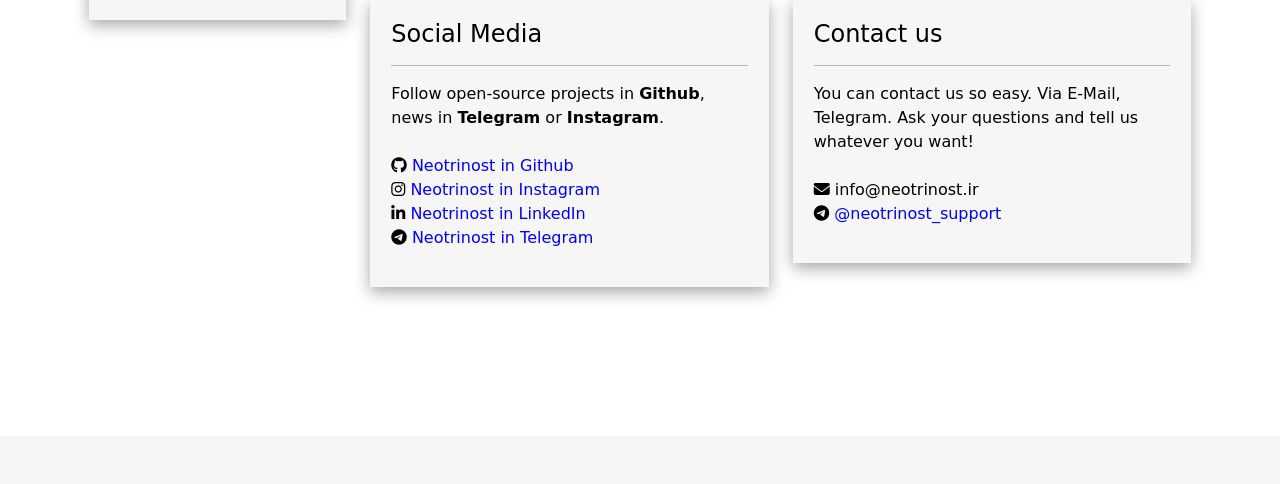
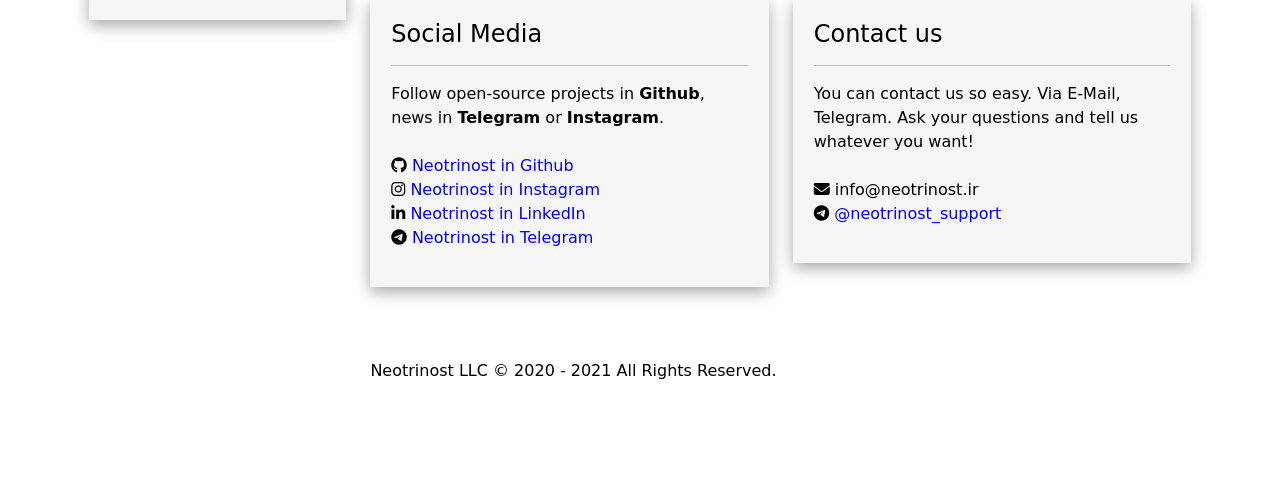
Before and after one commit to Neotrinost/Neotrinost.ir, a Flask app: page / in a window 1280 px wide. Shown: the part 931-1415 px from the top of the page. Before the commit the page ends 1228 px from the top, so only its background shows below. Run offline with Flask 2, Linux system fonts and the light colour scheme; some libraries are stand-ins or nearby versions.

Commit message:
add footer

```diff
--- a/app/templates/home.html
+++ b/app/templates/home.html
@@ -186,7 +186,11 @@
                         </div>
                     </div>
                 </div>
-                <br>
+            </div>
+            <br>
+            <br>
+            <div class="left">
+                Neotrinost LLC &copy; 2020 - 2021 All Rights Reserved.
             </div>
         </div>
     </div>
```
